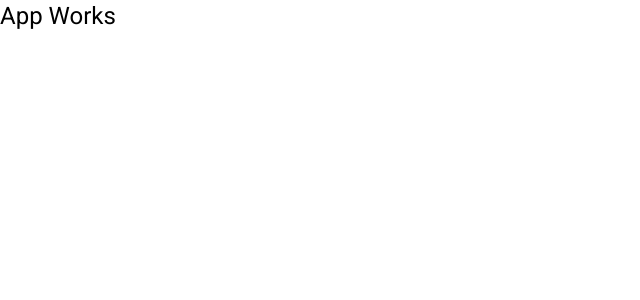
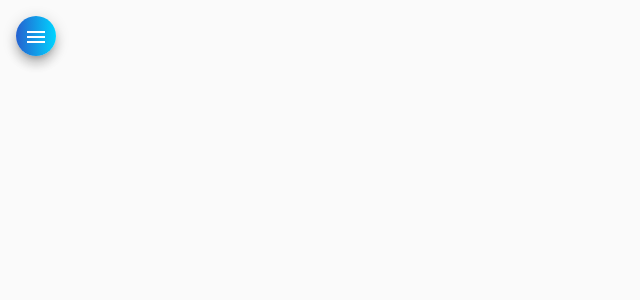
Before and after one commit to eduardoconceicao90/helpdesk, an Angular app: page / in a window 1280 px wide. Shown: the top 300 px of the page, without its empty margins (0-640 px from the left). Built offline with nearby package versions, Linux system fonts and the light colour scheme.

Commit message:
HTML e CSS para componente NAV e rota configurada

```diff
--- a/src/app/app-routing.module.ts
+++ b/src/app/app-routing.module.ts
@@ -1,7 +1,12 @@
 import { NgModule } from '@angular/core';
 import { RouterModule, Routes } from '@angular/router';
+import { NavComponent } from './components/nav/nav.component';
 
-const routes: Routes = [];
+const routes: Routes = [
+  {
+    path:'', component: NavComponent
+  }
+];
 
 @NgModule({
   imports: [RouterModule.forRoot(routes)],
--- a/src/app/app.component.html
+++ b/src/app/app.component.html
@@ -1 +1 @@
-<h1>App Works</h1>
+<router-outlet></router-outlet>
--- a/src/app/components/nav/nav.component.css
+++ b/src/app/components/nav/nav.component.css
@@ -0,0 +1,29 @@
+.container {
+    height: 100%;
+}
+
+.sidenav {
+    width: 13rem;
+    color: white;
+    background: linear-gradient(90deg, rgba(2,0,36,1) 0%, rgba(37,97,207,1) 0%, rgba(0,212,255,1) 100%);
+}
+
+img {
+    width: 100%;
+    height: 7rem;
+    margin: .8rem auto 1rem auto;
+}
+
+.sidenav a {
+    color: white;
+}
+
+.sidenav i {
+   margin-right: .5rem;
+}
+
+.menu {
+    margin: 1rem 0 0 1rem;
+    color: white;
+    background: linear-gradient(90deg, rgba(2,0,36,1) 0%, rgba(37,97,207,1) 0%, rgba(0,212,255,1) 100%);
+}
--- a/src/app/components/nav/nav.component.html
+++ b/src/app/components/nav/nav.component.html
@@ -1 +1,28 @@
-<p>nav works!</p>
+<mat-drawer-container class="container" autosize>
+    <mat-drawer #drawer class="sidenav" mode="side">
+        <img src="assets/img/side-image.svg" alt="Imagem de navegação">
+        <mat-nav-list class="nav-list">
+            <a mat-list-item router-link="/">
+                <i class="material-icons">home</i>Home
+            </a>
+            <a mat-list-item router-link="/">
+                <i class="material-icons">account_circle</i>Técnicos
+            </a>
+            <a mat-list-item router-link="/">
+                <i class="material-icons">person</i>Clientes
+            </a>
+            <a mat-list-item router-link="/">
+                <i class="material-icons">code</i>GitHub
+            </a>
+             <a mat-list-item router-link="/">
+                <i class="material-icons">logout</i>Logout
+             </a>
+        </mat-nav-list>
+    </mat-drawer>
+
+    <div class="sidenav-content">
+      <button class="menu mat-elevation-z8" (click)="drawer.toggle()" mat-icon-button>
+        <mat-icon>menu</mat-icon>
+      </button>
+    </div>
+</mat-drawer-container>
```
Also changed, not shown: src/assets/img/side-image.svg (added).
